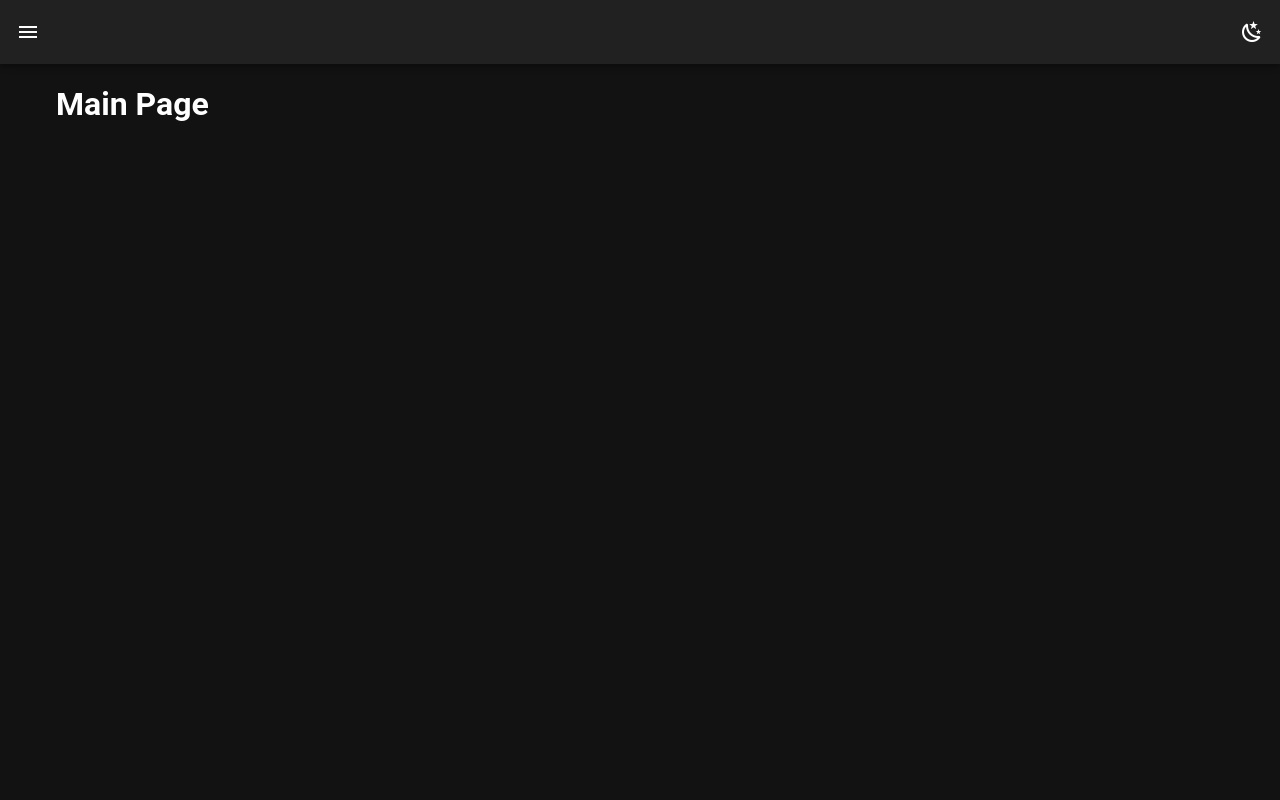
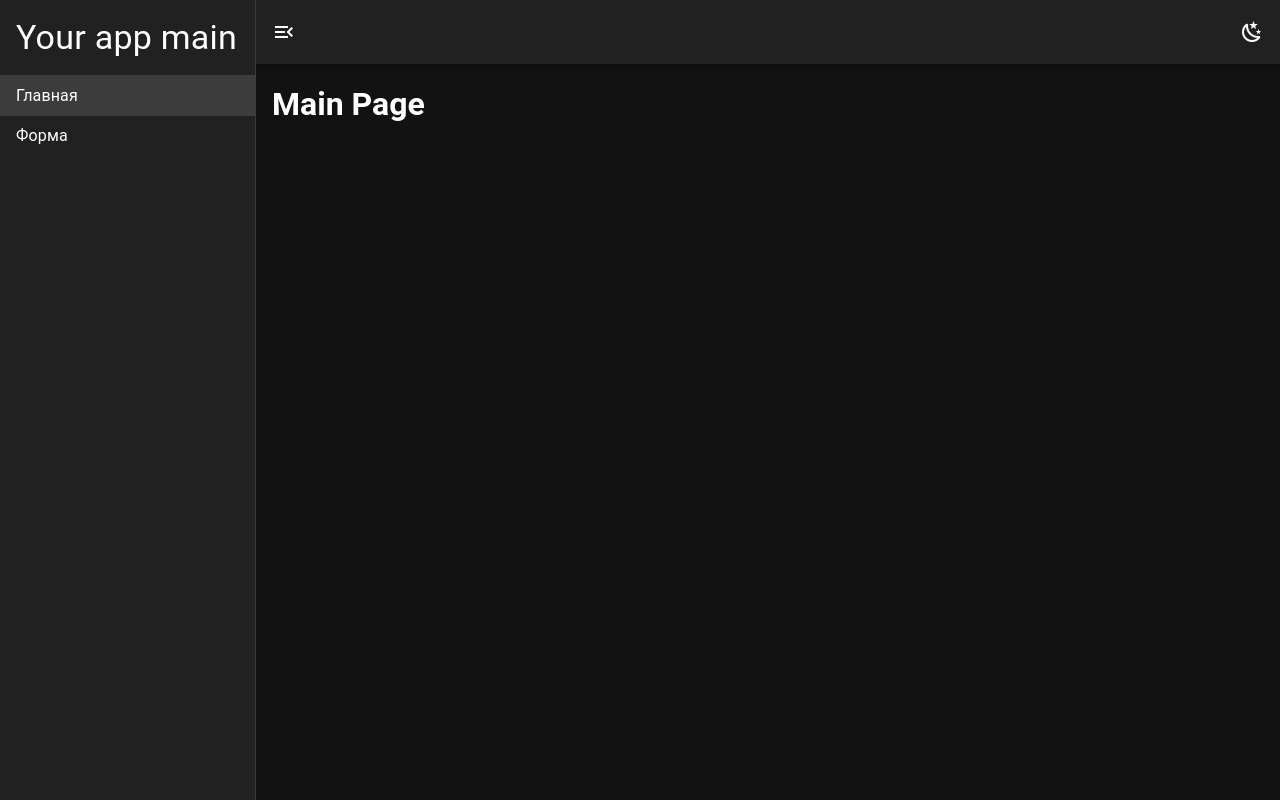
Before and after one commit to MaximPolyaev/vuetify3-ts-eslint-template, a Vue app: page / in a window 1280 px wide. Built offline with nearby package versions, Linux system fonts and the light colour scheme.

Commit message:
add menu items

```diff
--- a/src/refs/navigation/drawer/index.ts
+++ b/src/refs/navigation/drawer/index.ts
@@ -1,6 +1,6 @@
 import { ref } from 'vue'
 
-export const drawer = ref(false)
+export const drawer = ref(true)
 
 export function toggleDrawer() {
   drawer.value = !drawer.value
--- a/src/router/index.ts
+++ b/src/router/index.ts
@@ -12,12 +12,12 @@ const router = createRouter({
       children: [
         {
           path: '/',
-          name: 'Главная',
+          name: 'main',
           component: MainPage,
         },
         {
           path: '/form',
-          name: 'Форма',
+          name: 'form',
           component: FormPage,
         },
       ],
--- a/src/views/UI/NavigationDrawer.vue
+++ b/src/views/UI/NavigationDrawer.vue
@@ -1,5 +1,24 @@
 <template>
-  <v-navigation-drawer v-model="drawer" />
+  <v-navigation-drawer v-model="drawer">
+    <v-list-item>
+      <v-list-item-title class="text-h4 py-2"
+        >Your app {{ $route.name }}</v-list-item-title
+      >
+    </v-list-item>
+    <v-divider />
+    <v-list-item
+      link
+      title="Главная"
+      href="/"
+      :active="$route.name === 'main'"
+    />
+    <v-list-item
+      link
+      title="Форма"
+      href="/form"
+      :active="$route.name === 'form'"
+    />
+  </v-navigation-drawer>
 </template>
 <script setup lang="ts">
 import { drawer } from '@/refs/navigation/drawer'
```
Also changed, not shown: src/vite-env.d.ts (+8 -0 lines).
